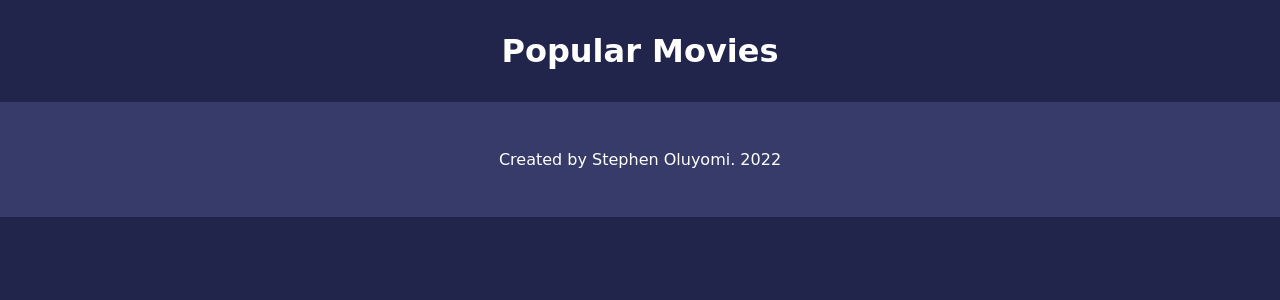
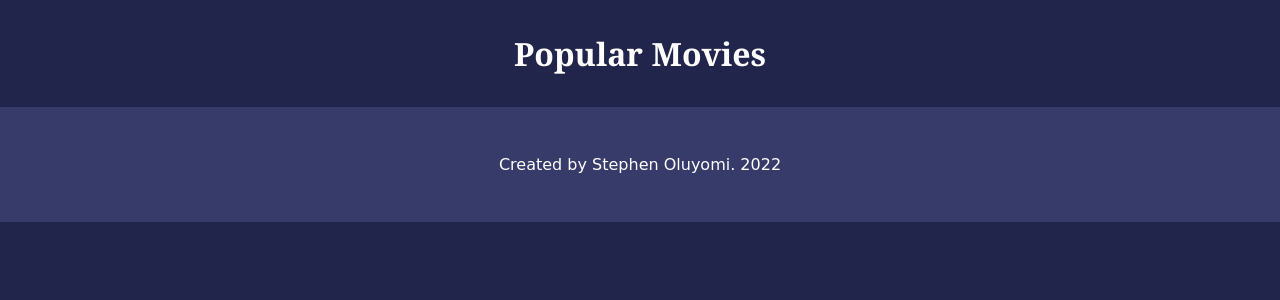
Before and after one commit to stephen-lakes/cornflix, a Django app: template templates/home.html in a window 1280 px wide. Shown: the part 84-384 px from the top of the page. Run offline with Django 3.2, Linux system fonts and the light colour scheme; the template is opened without the code that fills it, so the values that code supplies are empty.

Commit message:
added style on heading

```diff
--- a/templates/home.html
+++ b/templates/home.html
@@ -3,7 +3,7 @@
 
 {% block content %}
     <div id="popular-movies">
-        <h1 class="heading" style="font-family: 'Comic Sans MS', 'Comic Sans', cursive;">Popular Movies</h1>
+        <h1 class="heading" style="font-family: Cambria, Cochin, Georgia, Times, 'Times New Roman', serif">Popular Movies</h1>
     </div>
     <div class="article-wrapper">
         <article>
```
